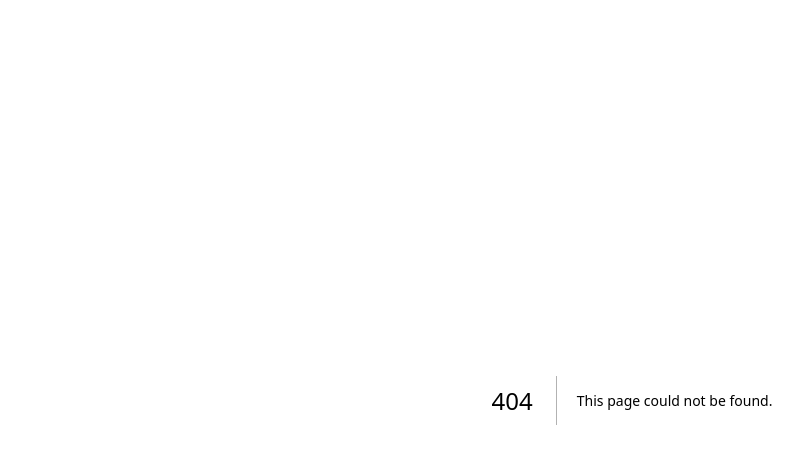
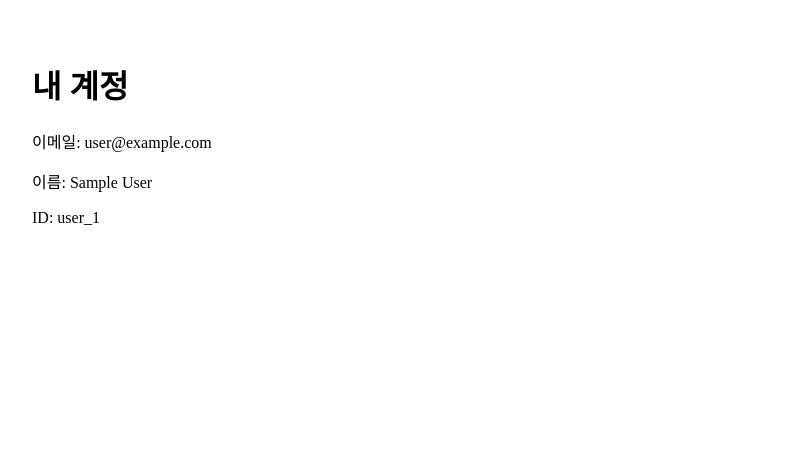
Before and after one commit to jienemadmin/take01, a Next.js app: page /me in a window 1280 px wide. Before the commit this address had no page. Shown: the top 464 px of the page, without its empty margins (8-811 px from the left). Built offline with nearby package versions, Linux system fonts and the light colour scheme; no server answers; sample sign-in values are in the browser's storage.

Commit message:
Create page.tsx

```diff
--- /dev/null
+++ b/app/me/page.tsx
@@ -0,0 +1,22 @@
+import { getServerSession } from "next-auth";
+import { redirect } from "next/navigation";
+
+export default async function MePage() {
+
+  const session = await getServerSession();
+
+  if(!session){
+    redirect("/login");
+  }
+
+  return (
+    <main style={{padding:40}}>
+      <h1>내 계정</h1>
+
+      <p>이메일: {session.user?.email}</p>
+      <p>이름: {session.user?.name}</p>
+      <p>ID: {session.user?.id}</p>
+
+    </main>
+  );
+}
```
